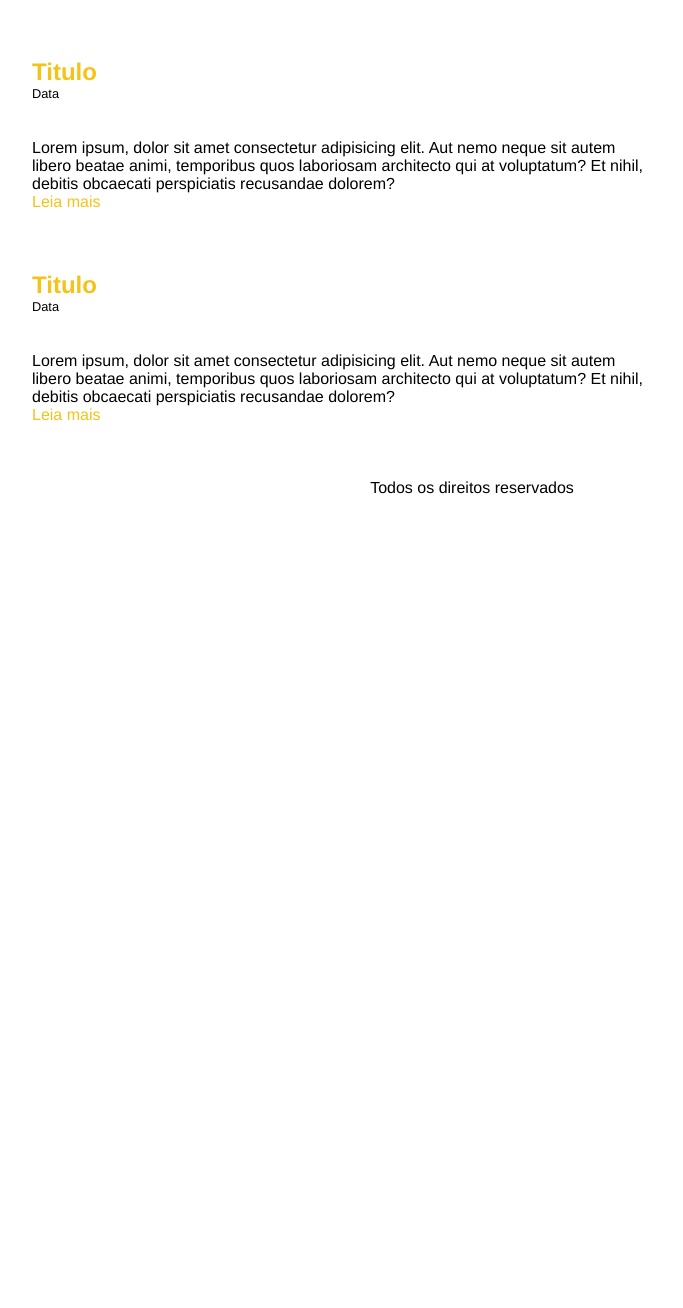
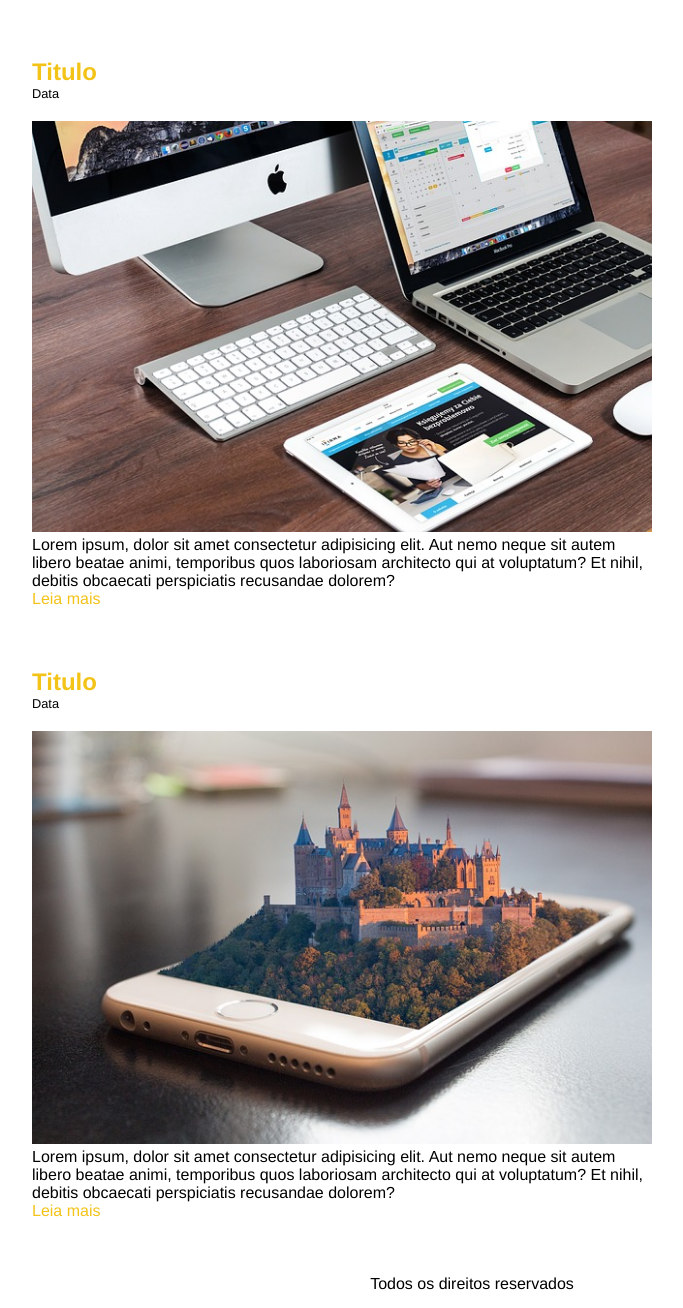
Before and after one commit to J-MatiasS/TecBlog, a plain HTML site: page index.html in a window 1280 px wide. Shown: the part 706-2014 px from the top of the page, without its empty margins (168-851 px from the left). Before the commit the page ends 1218 px from the top, so only its background shows below. Drawn offline with Linux system fonts and the light colour scheme; the site is published under a folder, as on GitHub Pages, so addresses that start at the root find nothing.

Commit message:
correção das imagens

```diff
--- a/index.html
+++ b/index.html
@@ -45,7 +45,7 @@
                 <span class="data_postagem">
                     Data
                 </span>
-                <img src="/img/imagem2.jpg" width="620px" alt="">
+                <img src="img/imagem2.jpg" width="620px" alt="">
                 <p>
                     Lorem ipsum, dolor sit amet consectetur adipisicing elit. Aut nemo neque sit autem libero beatae animi, temporibus quos laboriosam architecto qui at voluptatum? Et nihil, debitis obcaecati perspiciatis recusandae dolorem?
                 </p>
@@ -59,7 +59,7 @@
                 <span class="data_postagem">
                     Data
                 </span>
-                <img src="/img/imagem3.jpg" width="620px" alt="">
+                <img src="img/imagem3.jpg" width="620px" alt="">
                 <p>
                     Lorem ipsum, dolor sit amet consectetur adipisicing elit. Aut nemo neque sit autem libero beatae animi, temporibus quos laboriosam architecto qui at voluptatum? Et nihil, debitis obcaecati perspiciatis recusandae dolorem?
                 </p>
```
